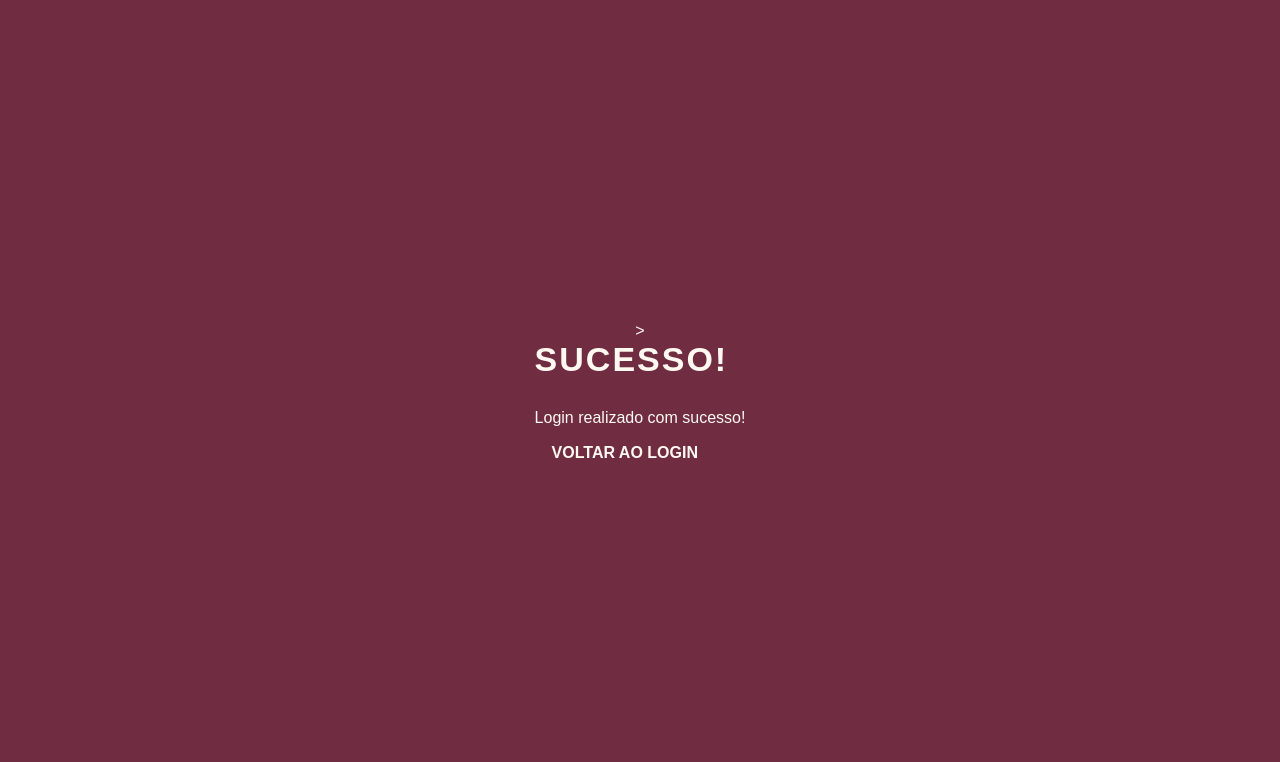
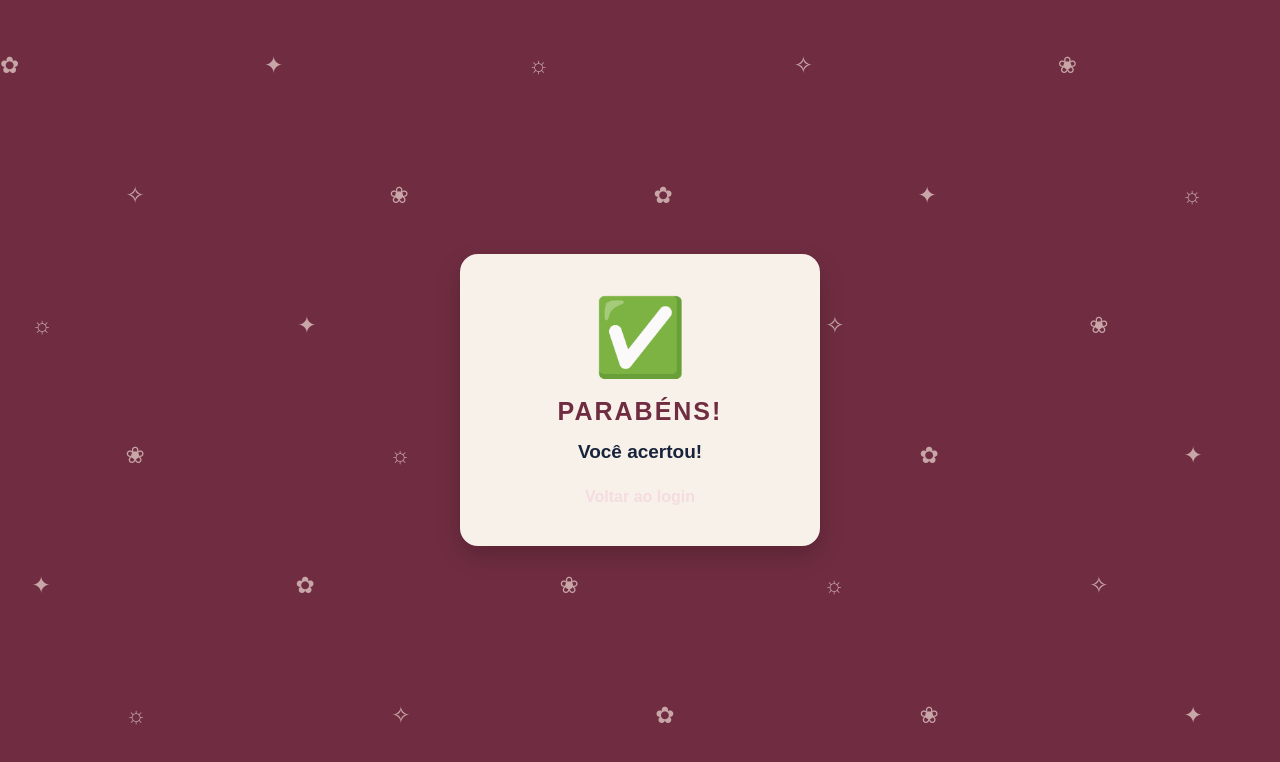
Before and after one commit to Bianka2607/desafio_login, a plain HTML site: page sucesso.html in a window 1280 px wide. Drawn offline with Linux system fonts and the light colour scheme.

Commit message:
Atualiza tela de login e decoracoes

```diff
--- a/css/style.css
+++ b/css/style.css
@@ -7,64 +7,80 @@
 
 body {
     font-family: Arial, sans-serif;
-    background: #702D42;
+    background-color: #702D42;
     color: #FFF9F2;
     min-height: 100vh;
-
     display: flex;
     flex-direction: column;
     justify-content: center;
     align-items: center;
+    position: relative;
+    overflow: hidden;
 }
 
-/* Título */
+/* Decorações */
+body::before {
+    content: "✿       ✦       ☼       ✧       ❀\A     ✧       ❀       ✿       ✦       ☼\A  ☼       ✦       ✿       ✧       ❀\A     ❀       ☼       ✧       ✿       ✦\A  ✦       ✿       ❀       ☼       ✧\A     ☼       ✧       ✿       ❀       ✦\A  ✿       ✦       ☼       ✧       ❀";
+    white-space: pre;
+    position: fixed;
+    inset: 0;
+    color: #F8E8DF;
+    opacity: 0.65;
+    font-size: 23px;
+    line-height: 130px;
+    letter-spacing: 25px;
+    pointer-events: none;
+    z-index: 0;
+}
+
+/* Conteúdo */
 h1 {
     color: #FFF9F2;
     font-size: 34px;
     margin-bottom: 30px;
     letter-spacing: 2px;
-    text-transform: uppercase;
+    z-index: 1;
 }
 
-/* Caixa de login */
+/* Formulário */
 form {
-    background: #F8F1E9;
+    background-color: #F8F1E9;
     width: 360px;
-    padding: 45px 35px;
+    padding: 40px 35px;
     border-radius: 18px;
     border: 2px solid #D7B9BD;
-
     box-shadow: 0 12px 30px rgba(30, 12, 22, 0.3);
 
     display: flex;
     flex-direction: column;
     gap: 20px;
+
+    position: relative;
+    z-index: 1;
 }
 
 /* Campos */
 input {
     width: 100%;
-    padding: 15px;
+    padding: 14px;
     border: 1px solid #C9A8AD;
     border-radius: 9px;
-    background: #FFFCF7;
+    background-color: #FFFCF7;
     color: #17243B;
     font-size: 15px;
     outline: none;
-    transition: 0.3s;
 }
 
 input:focus {
     border: 2px solid #702D42;
-    box-shadow: 0 0 6px rgba(112, 45, 66, 0.2);
 }
 
 /* Botão */
 button {
-    padding: 15px;
-    background: #702D42;
+    padding: 14px;
+    background-color: #702D42;
     color: #FFF9F2;
-    border: 2px solid #702D42;
+    border: none;
     border-radius: 9px;
     font-size: 16px;
     font-weight: bold;
@@ -73,8 +89,7 @@ button {
 }
 
 button:hover {
-    background: #17243B;
-    border-color: #17243B;
+    background-color: #17243B;
 }
 
 /* Mensagens */
@@ -83,6 +98,7 @@ h2 {
     font-size: 23px;
     margin: 15px 0 25px;
     text-align: center;
+    z-index: 1;
 }
 
 /* Links */
@@ -91,19 +107,18 @@ a {
     text-decoration: none;
     font-weight: bold;
     margin-top: 20px;
-    transition: 0.3s;
+    z-index: 1;
 }
 
 a:hover {
-    color: #FFFFFF;
+    color: white;
     text-decoration: underline;
 }
 
-/* Responsividade */
+/* Celular */
 @media (max-width: 400px) {
     form {
         width: 90%;
-        padding: 35px 25px;
     }
 
     h1 {
--- a/sucesso.html
+++ b/sucesso.html
@@ -1,24 +1,56 @@
->
-
 
 <!DOCTYPE html>
 <html lang="pt-br">
+
 <head>
     <meta charset="UTF-8">
-    <meta name="viewport" content="width=device-width, initial-scale=1.0">
-    <title>Sucesso</title>
-    <link rel="stylesheet" href="./css/style.css">
+    <title>Login Sucesso</title>
+
+    <link rel="stylesheet" href="css/style.css">
+
+    <style>
+        .mensagem {
+            background-color: #F8F1E9;
+            color: #702D42;
+            padding: 40px;
+            border-radius: 18px;
+            text-align: center;
+            width: 360px;
+            box-shadow: 0 10px 25px rgba(0,0,0,0.2);
+            position: relative;
+            z-index: 1;
+        }
+
+        .emoji {
+            font-size: 75px;
+            margin-bottom: 15px;
+        }
+
+        .mensagem h1 {
+            color: #702D42;
+            font-size: 25px;
+            margin-bottom: 15px;
+        }
+
+        .mensagem h2 {
+            color: #17243B;
+            font-size: 19px;
+        }
+    </style>
 </head>
+
 <body>
 
-    <div class="container sucesso">
-        <h1>SUCESSO!</h1>
+    <div class="mensagem">
 
-        <p>Login realizado com sucesso!</p>
+        <div class="emoji">✅</div>
 
-        <button onclick="window.location.href='./index.html'">
-            VOLTAR AO LOGIN
-        </button>
+        <h1>PARABÉNS!</h1>
+
+        <h2>Você acertou!</h2>
+
+        <a href="index.html">Voltar ao login</a>
+
     </div>
 
 </body>
```
Also changed, not shown: falhou.html (+45 -5 lines), index.html (+22 -2 lines).
